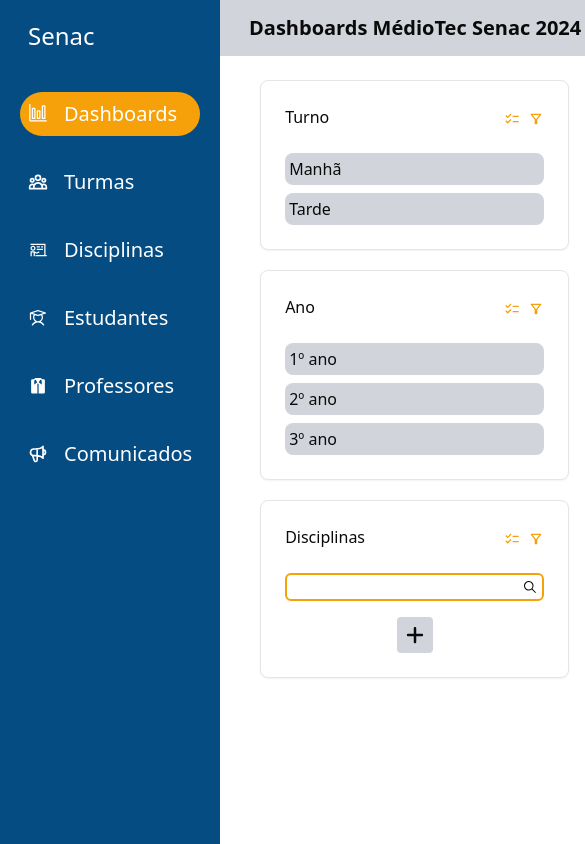
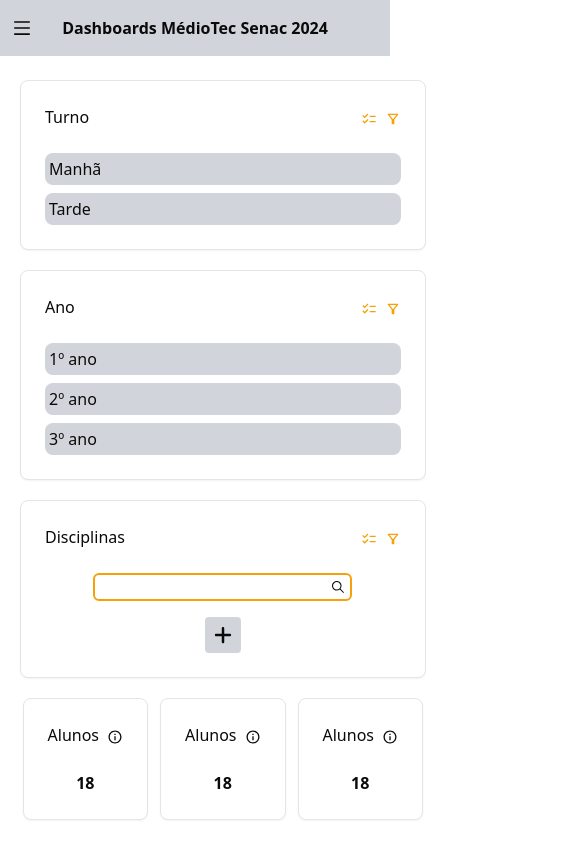
Before and after one commit to arthur-Gsilva/mediotech-admin, a Next.js app: page /dashboards in a window 390 px wide. Shown: the top 844 px of the page, 585 px wide, since content can reach past the window. Built offline with nearby package versions, Linux system fonts and the light colour scheme.

Commit message:
responsividade da tela de dashboard

```diff
--- a/src/app/(main)/dashboards/page.tsx
+++ b/src/app/(main)/dashboards/page.tsx
@@ -45,7 +45,8 @@
       } satisfies ChartConfig
 
     return(
-        <div className="flex gap-5 px-10">
+        <div className="px-5">
+            <div className="grid gap-5 sm:grid-cols-2 lg:grid-cols-3">
                 <div className="flex flex-col gap-5">
                     <Card>
                         <CardHeader className="flex flex-row justify-between">
@@ -60,7 +61,6 @@
                             <div className="bg-gray-300 p-1 rounded-lg">Tarde</div>
                         </CardContent>
                     </Card>
-
                     <Card>
                         <CardHeader className="flex flex-row justify-between">
                             <div>Ano</div>
@@ -75,7 +75,6 @@
                             <div className="bg-gray-300 p-1 rounded-lg">3º ano</div>
                         </CardContent>
                     </Card>
-
                     <Card>
                         <CardHeader className="flex flex-row justify-between">
                             <div>Disciplinas</div>
@@ -89,33 +88,26 @@
                                 <input type="text" className="outline-none bg-transparent flex-1 text-gray-950"/>
                                 <IoIosSearch />
                             </div>
-
                             <div className="text-xl bg-gray-300 p-2 rounded-sm cursor-pointer hover:bg-secondary">
                                 <FaPlus />
                             </div>
                         </CardContent>
                     </Card>
-
                 </div>
-            <div className="flex flex-col gap-10 flex-1">
-
-                <div className="grid grid-cols-3 gap-8">
+                <div className="flex flex-col gap-10 items-center">
+                    <div className="flex gap-3 flex-wrap">
                         <Alunobox />
                         <Alunobox />
                         <Alunobox />
                     </div>
-
-                <div className="bg-primary h-full w-full rounded-xl">
-
+                    <div className="bg-primary h-full w-full min-h-[150px] rounded-xl">
                     </div>
-
                 </div>
                 <div className="flex flex-col gap-4">
                     <Card>
                         <CardHeader>
                             <CardTitle className="text-base">Qtde de Alunos por ano</CardTitle>
                         </CardHeader>
-
                         <CardContent>
                             <ChartContainer config={etariaConfig} className="min-h-[200px] w-full">
                             <BarChart accessibilityLayer  data={etariaData}>
@@ -133,12 +125,10 @@
                             </ChartContainer>
                         </CardContent>
                     </Card>
-
                     <Card>
                         <CardHeader>
                             <CardTitle className="text-base">Qtde de Alunos por faixa etária</CardTitle>
                         </CardHeader>
-
                         <CardContent>
                             <ChartContainer config={anoConfig} className="min-h-[200px] w-full">
                             <BarChart accessibilityLayer  data={anoData}>
@@ -158,6 +148,7 @@
                     </Card>
                 </div>
             </div>
+        </div>
     )
 }
 
--- a/src/app/layout.tsx
+++ b/src/app/layout.tsx
@@ -1,6 +1,10 @@
+'use client'
+
 import type { Metadata } from "next";
 import localFont from "next/font/local";
 import "./globals.css";
+import { MenuContext } from "@/contexts/MenuContext";
+import { useState } from "react";
 
 const geistSans = localFont({
   src: "./fonts/GeistVF.woff",
@@ -13,22 +17,29 @@
   weight: "100 900",
 });
 
-export const metadata: Metadata = {
-  title: "Create Next App",
-  description: "Generated by create next app",
-};
+// export const metadata: Metadata = {
+//   title: "Create Next App",
+//   description: "Generated by create next app",
+// };
 
 export default function RootLayout({
   children,
 }: Readonly<{
   children: React.ReactNode;
 }>) {
+
+  const [menu, setMenu] = useState<boolean>(false)
+
+
   return (
     <html lang="en">
       <body
         className={`${geistSans.variable} ${geistMono.variable} antialiased`}
       >
-        {children}
+        <MenuContext.Provider value={{menu, setMenu}}>
+          {children}
+        </MenuContext.Provider>
+
       </body>
     </html>
   );
--- a/src/components/Header.tsx
+++ b/src/components/Header.tsx
@@ -1,14 +1,23 @@
 'use client'
 
+import { AiOutlineMenu } from "react-icons/ai";
+
 import { usePathname } from "next/navigation"
+import { useContext } from "react";
+import { MenuContext } from "@/contexts/MenuContext";
 
 export const Header = () => {
 
     const pathname = usePathname()
+    const menuCtx = useContext(MenuContext)
 
     return(
-        <div className="bg-gray-300 w-full h-14 flex justify-center items-center text-xl font-bold capitalize mb-6">
-            {pathname.substring(1)} MédioTec Senac 2024
+        <div className="bg-gray-300 w-full h-14 flex justify-center items-center md:text-xl font-bold capitalize mb-6 relative">
+            <div className="absolute top-[18px] left-3 text-xl cursor-pointer md:hidden">
+                <AiOutlineMenu onClick={() => menuCtx?.setMenu(true)}/>
+            </div>
+                {pathname.substring(1)} MédioTec Senac 2024
+
         </div>
     )
 }
--- a/src/components/Navbar.tsx
+++ b/src/components/Navbar.tsx
@@ -8,16 +8,23 @@
 import { HiOutlineSpeakerphone } from "react-icons/hi";
 
 import { usePathname, useRouter } from "next/navigation";
+import { useContext } from "react";
+import { MenuContext } from "@/contexts/MenuContext";
 
 export const Navbar = () => {
 
     const pathname = usePathname()
     const router = useRouter()
 
+    const menuCtx = useContext(MenuContext)
+
     return(
-        <div className="bg-primary w-auto min-h-screen text-white p-5">
-            <div className="mb-10 text-2xl pl-2">
-                Senac
+        <div className="bg-primary w-auto min-h-screen delay-300 text-white p-5 absolute top-0 bottom-0 left-[-500px] z-10 md:static"
+        style={{left: menuCtx?.menu === true ? '0' : ''}}
+
+        >
+            <div className="mb-10 text-2xl pl-2 flex items-center justify-between">
+                Senac <span className="text-red-500 cursor-pointer md:hidden" onClick={() => menuCtx?.setMenu(false)}>X</span>
             </div>
 
 
--- a/src/components/dashboards/Alunobox.tsx
+++ b/src/components/dashboards/Alunobox.tsx
@@ -2,12 +2,11 @@
 import { Card, CardContent, CardHeader } from "../ui/card"
 import { TooltipContent, TooltipProvider, TooltipTrigger } from "@radix-ui/react-tooltip"
 import { Tooltip } from "../ui/tooltip"
-import { Button } from "../ui/button"
 
 export const Alunobox = () => {
     return(
-        <Card>
-            <CardHeader className="flex flex-row gap-6">
+        <Card className="text-center">
+            <CardHeader className="flex flex-row gap-2">
                 <div>Alunos</div>
                 <TooltipProvider>
                     <Tooltip>
@@ -24,7 +23,7 @@
                     </Tooltip>
                 </TooltipProvider>
             </CardHeader>
-            <CardContent className="text-center text-xl font-bold">18</CardContent>
+            <CardContent className="text-center md:text-xl font-bold">18</CardContent>
         </Card>
     )
 }
--- /dev/null
+++ b/src/contexts/MenuContext.ts
@@ -0,0 +1,8 @@
+import { createContext } from "react";
+
+type MenuContextType = {
+    menu: boolean,
+    setMenu: (a: boolean) => void
+}
+
+export const MenuContext = createContext<MenuContextType | null>(null)
```
Lines whose indentation alone changed are shown as unchanged.
